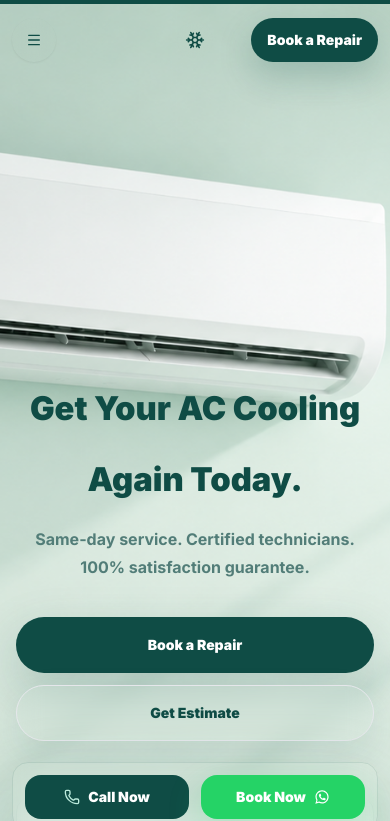
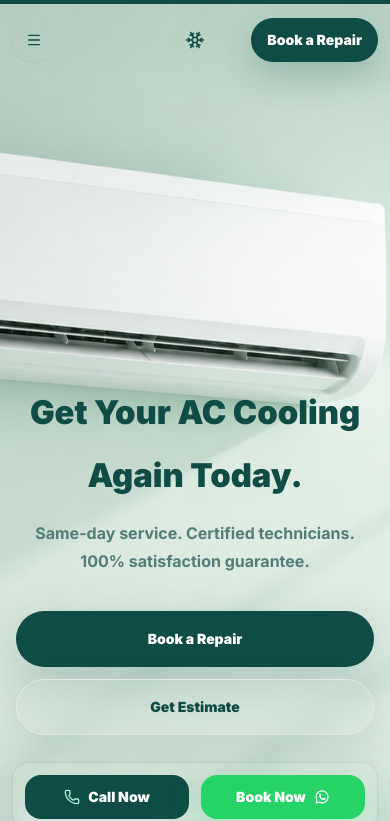
Before and after one commit to Zuvairiya7197/ACRepair, a Next.js app: page / in a window 390 px wide. Shown: the top 821 px of the page. Built offline with nearby package versions, Linux system fonts and the light colour scheme.

Commit message:
vertical gap

```diff
--- a/src/components/home-page.tsx
+++ b/src/components/home-page.tsx
@@ -466,7 +466,7 @@ export default function HomePage() {
           >
             <motion.h1
               variants={fadeUp}
-              className="text-[clamp(1.95rem,8.4vw,2.25rem)] font-black leading-[1.08] tracking-normal text-[#0f4c45] sm:text-balance sm:text-[clamp(2.25rem,4.8vw,4.4rem)] sm:leading-[1.05]"
+              className="text-[clamp(1.95rem,8.4vw,2.25rem)] font-black leading-[0.96] tracking-normal text-[#0f4c45] sm:text-balance sm:text-[clamp(2.25rem,4.8vw,4.4rem)] sm:leading-[1.05]"
             >
               <span className="block whitespace-nowrap sm:inline sm:whitespace-normal">
                 Get Your AC Cooling
```
